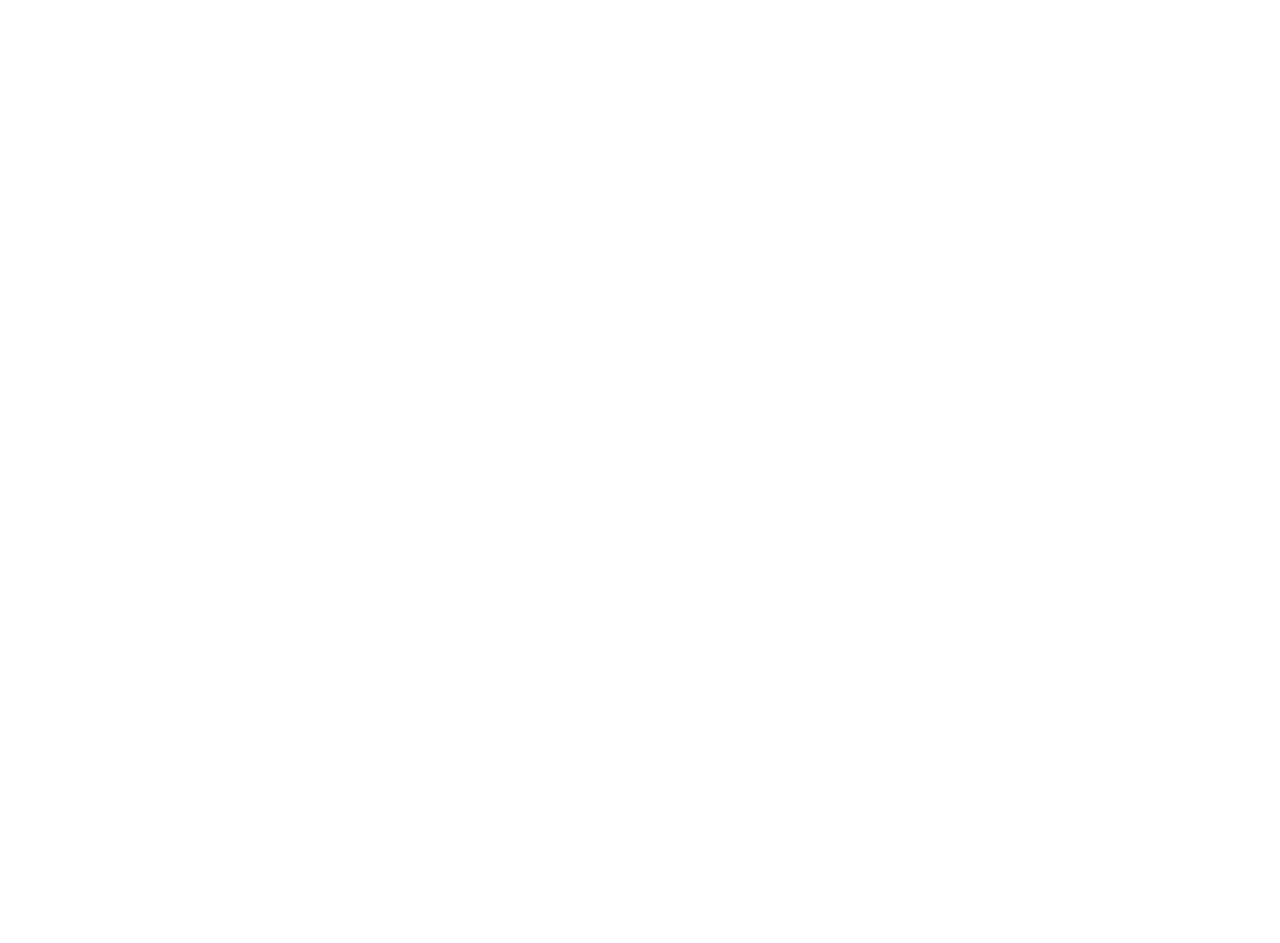
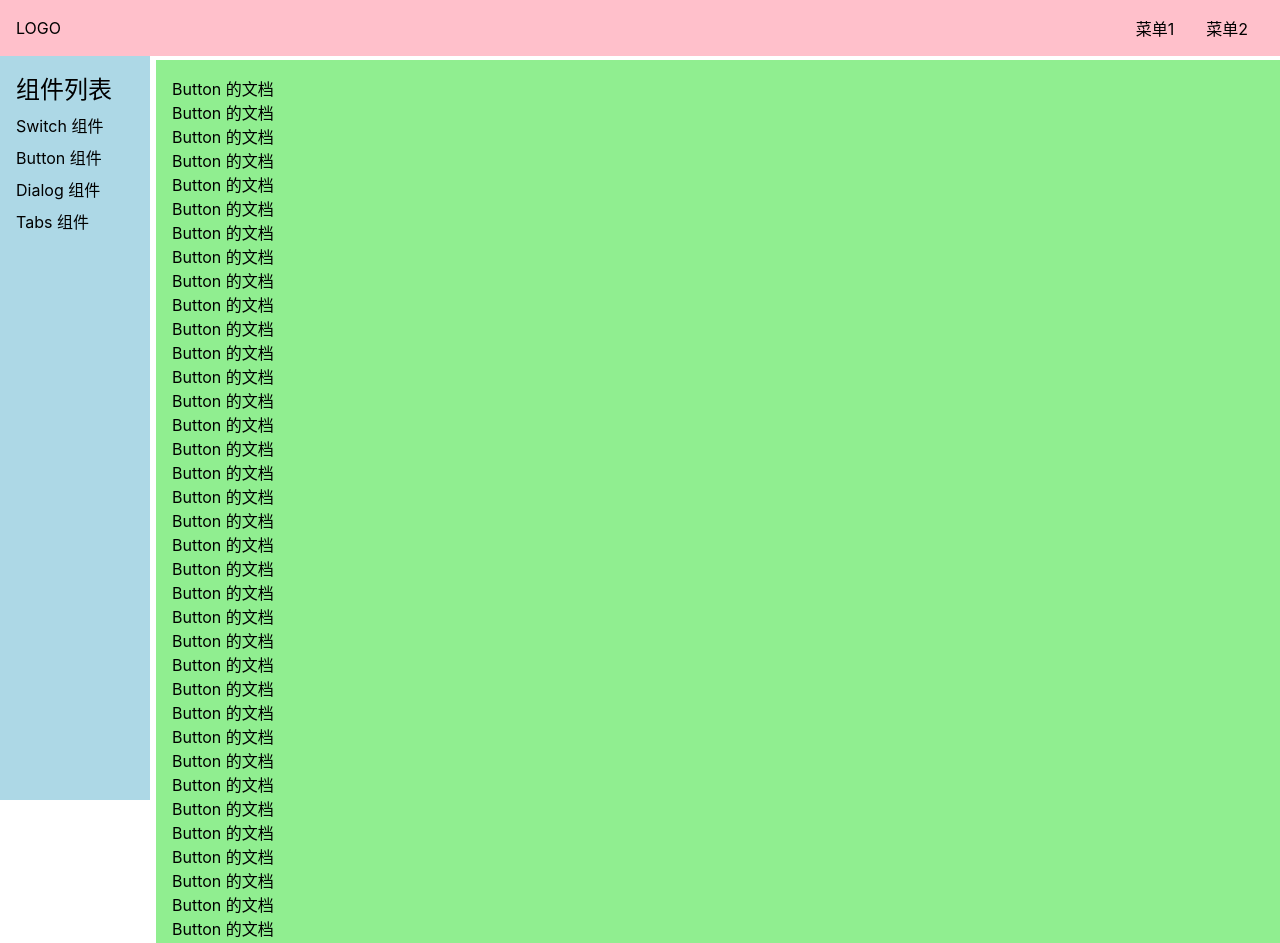
Before and after one commit to violateer/vo-ui, a Vue app: page /#/doc/button in a window 1280 px wide. Before the commit this address had no page. Shown: the top 943 px of the page. Before the commit the page ends 800 px from the top, so only its background shows below. Built offline with nearby package versions, Linux system fonts and the light colour scheme; the HTML template or start-up script is replaced by a standard one.

Commit message:
填充各组件文档

```diff
--- /dev/null
+++ b/src/components/ButtonDemo.vue
@@ -0,0 +1,114 @@
+<template>
+<div>
+    <p>Button 的文档</p>
+    <p>Button 的文档</p>
+    <p>Button 的文档</p>
+    <p>Button 的文档</p>
+    <p>Button 的文档</p>
+    <p>Button 的文档</p>
+    <p>Button 的文档</p>
+    <p>Button 的文档</p>
+    <p>Button 的文档</p>
+    <p>Button 的文档</p>
+    <p>Button 的文档</p>
+    <p>Button 的文档</p>
+    <p>Button 的文档</p>
+    <p>Button 的文档</p>
+    <p>Button 的文档</p>
+    <p>Button 的文档</p>
+    <p>Button 的文档</p>
+    <p>Button 的文档</p>
+    <p>Button 的文档</p>
+    <p>Button 的文档</p>
+    <p>Button 的文档</p>
+    <p>Button 的文档</p>
+    <p>Button 的文档</p>
+    <p>Button 的文档</p>
+    <p>Button 的文档</p>
+    <p>Button 的文档</p>
+    <p>Button 的文档</p>
+    <p>Button 的文档</p>
+    <p>Button 的文档</p>
+    <p>Button 的文档</p>
+    <p>Button 的文档</p>
+    <p>Button 的文档</p>
+    <p>Button 的文档</p>
+    <p>Button 的文档</p>
+    <p>Button 的文档</p>
+    <p>Button 的文档</p>
+    <p>Button 的文档</p>
+    <p>Button 的文档</p>
+    <p>Button 的文档</p>
+    <p>Button 的文档</p>
+    <p>Button 的文档</p>
+    <p>Button 的文档</p>
+    <p>Button 的文档</p>
+    <p>Button 的文档</p>
+    <p>Button 的文档</p>
+    <p>Button 的文档</p>
+    <p>Button 的文档</p>
+    <p>Button 的文档</p>
+    <p>Button 的文档</p>
+    <p>Button 的文档</p>
+    <p>Button 的文档</p>
+    <p>Button 的文档</p>
+    <p>Button 的文档</p>
+    <p>Button 的文档</p>
+    <p>Button 的文档</p>
+    <p>Button 的文档</p>
+    <p>Button 的文档</p>
+    <p>Button 的文档</p>
+    <p>Button 的文档</p>
+    <p>Button 的文档</p>
+    <p>Button 的文档</p>
+    <p>Button 的文档</p>
+    <p>Button 的文档</p>
+    <p>Button 的文档</p>
+    <p>Button 的文档</p>
+    <p>Button 的文档</p>
+    <p>Button 的文档</p>
+    <p>Button 的文档</p>
+    <p>Button 的文档</p>
+    <p>Button 的文档</p>
+    <p>Button 的文档</p>
+    <p>Button 的文档</p>
+    <p>Button 的文档</p>
+    <p>Button 的文档</p>
+    <p>Button 的文档</p>
+    <p>Button 的文档</p>
+    <p>Button 的文档</p>
+    <p>Button 的文档</p>
+    <p>Button 的文档</p>
+    <p>Button 的文档</p>
+    <p>Button 的文档</p>
+    <p>Button 的文档</p>
+    <p>Button 的文档</p>
+    <p>Button 的文档</p>
+    <p>Button 的文档</p>
+    <p>Button 的文档</p>
+    <p>Button 的文档</p>
+    <p>Button 的文档</p>
+    <p>Button 的文档</p>
+    <p>Button 的文档</p>
+    <p>Button 的文档</p>
+    <p>Button 的文档</p>
+    <p>Button 的文档</p>
+    <p>Button 的文档</p>
+    <p>Button 的文档</p>
+    <p>Button 的文档</p>
+    <p>Button 的文档</p>
+    <p>Button 的文档</p>
+    <p>Button 的文档</p>
+    <p>Button 的文档</p>
+</div>
+</template>
+
+<script>
+export default {
+
+}
+</script>
+
+<style scoped>
+
+</style>
--- /dev/null
+++ b/src/components/DialogDemo.vue
@@ -0,0 +1,114 @@
+<template>
+<div>
+    <p>Dialog 的文档</p>
+    <p>Dialog 的文档</p>
+    <p>Dialog 的文档</p>
+    <p>Dialog 的文档</p>
+    <p>Dialog 的文档</p>
+    <p>Dialog 的文档</p>
+    <p>Dialog 的文档</p>
+    <p>Dialog 的文档</p>
+    <p>Dialog 的文档</p>
+    <p>Dialog 的文档</p>
+    <p>Dialog 的文档</p>
+    <p>Dialog 的文档</p>
+    <p>Dialog 的文档</p>
+    <p>Dialog 的文档</p>
+    <p>Dialog 的文档</p>
+    <p>Dialog 的文档</p>
+    <p>Dialog 的文档</p>
+    <p>Dialog 的文档</p>
+    <p>Dialog 的文档</p>
+    <p>Dialog 的文档</p>
+    <p>Dialog 的文档</p>
+    <p>Dialog 的文档</p>
+    <p>Dialog 的文档</p>
+    <p>Dialog 的文档</p>
+    <p>Dialog 的文档</p>
+    <p>Dialog 的文档</p>
+    <p>Dialog 的文档</p>
+    <p>Dialog 的文档</p>
+    <p>Dialog 的文档</p>
+    <p>Dialog 的文档</p>
+    <p>Dialog 的文档</p>
+    <p>Dialog 的文档</p>
+    <p>Dialog 的文档</p>
+    <p>Dialog 的文档</p>
+    <p>Dialog 的文档</p>
+    <p>Dialog 的文档</p>
+    <p>Dialog 的文档</p>
+    <p>Dialog 的文档</p>
+    <p>Dialog 的文档</p>
+    <p>Dialog 的文档</p>
+    <p>Dialog 的文档</p>
+    <p>Dialog 的文档</p>
+    <p>Dialog 的文档</p>
+    <p>Dialog 的文档</p>
+    <p>Dialog 的文档</p>
+    <p>Dialog 的文档</p>
+    <p>Dialog 的文档</p>
+    <p>Dialog 的文档</p>
+    <p>Dialog 的文档</p>
+    <p>Dialog 的文档</p>
+    <p>Dialog 的文档</p>
+    <p>Dialog 的文档</p>
+    <p>Dialog 的文档</p>
+    <p>Dialog 的文档</p>
+    <p>Dialog 的文档</p>
+    <p>Dialog 的文档</p>
+    <p>Dialog 的文档</p>
+    <p>Dialog 的文档</p>
+    <p>Dialog 的文档</p>
+    <p>Dialog 的文档</p>
+    <p>Dialog 的文档</p>
+    <p>Dialog 的文档</p>
+    <p>Dialog 的文档</p>
+    <p>Dialog 的文档</p>
+    <p>Dialog 的文档</p>
+    <p>Dialog 的文档</p>
+    <p>Dialog 的文档</p>
+    <p>Dialog 的文档</p>
+    <p>Dialog 的文档</p>
+    <p>Dialog 的文档</p>
+    <p>Dialog 的文档</p>
+    <p>Dialog 的文档</p>
+    <p>Dialog 的文档</p>
+    <p>Dialog 的文档</p>
+    <p>Dialog 的文档</p>
+    <p>Dialog 的文档</p>
+    <p>Dialog 的文档</p>
+    <p>Dialog 的文档</p>
+    <p>Dialog 的文档</p>
+    <p>Dialog 的文档</p>
+    <p>Dialog 的文档</p>
+    <p>Dialog 的文档</p>
+    <p>Dialog 的文档</p>
+    <p>Dialog 的文档</p>
+    <p>Dialog 的文档</p>
+    <p>Dialog 的文档</p>
+    <p>Dialog 的文档</p>
+    <p>Dialog 的文档</p>
+    <p>Dialog 的文档</p>
+    <p>Dialog 的文档</p>
+    <p>Dialog 的文档</p>
+    <p>Dialog 的文档</p>
+    <p>Dialog 的文档</p>
+    <p>Dialog 的文档</p>
+    <p>Dialog 的文档</p>
+    <p>Dialog 的文档</p>
+    <p>Dialog 的文档</p>
+    <p>Dialog 的文档</p>
+    <p>Dialog 的文档</p>
+    <p>Dialog 的文档</p>
+</div>
+</template>
+
+<script>
+export default {
+
+}
+</script>
+
+<style scoped>
+
+</style>
--- /dev/null
+++ b/src/components/DocDemo.vue
@@ -0,0 +1,15 @@
+<template>
+<div>
+    Doc默认页面
+</div>
+</template>
+
+<script>
+export default {
+
+}
+</script>
+
+<style scoped>
+
+</style>
--- /dev/null
+++ b/src/components/TabsDemo.vue
@@ -0,0 +1,114 @@
+<template>
+<div>
+    <p>Tabs 的文档</p>
+    <p>Tabs 的文档</p>
+    <p>Tabs 的文档</p>
+    <p>Tabs 的文档</p>
+    <p>Tabs 的文档</p>
+    <p>Tabs 的文档</p>
+    <p>Tabs 的文档</p>
+    <p>Tabs 的文档</p>
+    <p>Tabs 的文档</p>
+    <p>Tabs 的文档</p>
+    <p>Tabs 的文档</p>
+    <p>Tabs 的文档</p>
+    <p>Tabs 的文档</p>
+    <p>Tabs 的文档</p>
+    <p>Tabs 的文档</p>
+    <p>Tabs 的文档</p>
+    <p>Tabs 的文档</p>
+    <p>Tabs 的文档</p>
+    <p>Tabs 的文档</p>
+    <p>Tabs 的文档</p>
+    <p>Tabs 的文档</p>
+    <p>Tabs 的文档</p>
+    <p>Tabs 的文档</p>
+    <p>Tabs 的文档</p>
+    <p>Tabs 的文档</p>
+    <p>Tabs 的文档</p>
+    <p>Tabs 的文档</p>
+    <p>Tabs 的文档</p>
+    <p>Tabs 的文档</p>
+    <p>Tabs 的文档</p>
+    <p>Tabs 的文档</p>
+    <p>Tabs 的文档</p>
+    <p>Tabs 的文档</p>
+    <p>Tabs 的文档</p>
+    <p>Tabs 的文档</p>
+    <p>Tabs 的文档</p>
+    <p>Tabs 的文档</p>
+    <p>Tabs 的文档</p>
+    <p>Tabs 的文档</p>
+    <p>Tabs 的文档</p>
+    <p>Tabs 的文档</p>
+    <p>Tabs 的文档</p>
+    <p>Tabs 的文档</p>
+    <p>Tabs 的文档</p>
+    <p>Tabs 的文档</p>
+    <p>Tabs 的文档</p>
+    <p>Tabs 的文档</p>
+    <p>Tabs 的文档</p>
+    <p>Tabs 的文档</p>
+    <p>Tabs 的文档</p>
+    <p>Tabs 的文档</p>
+    <p>Tabs 的文档</p>
+    <p>Tabs 的文档</p>
+    <p>Tabs 的文档</p>
+    <p>Tabs 的文档</p>
+    <p>Tabs 的文档</p>
+    <p>Tabs 的文档</p>
+    <p>Tabs 的文档</p>
+    <p>Tabs 的文档</p>
+    <p>Tabs 的文档</p>
+    <p>Tabs 的文档</p>
+    <p>Tabs 的文档</p>
+    <p>Tabs 的文档</p>
+    <p>Tabs 的文档</p>
+    <p>Tabs 的文档</p>
+    <p>Tabs 的文档</p>
+    <p>Tabs 的文档</p>
+    <p>Tabs 的文档</p>
+    <p>Tabs 的文档</p>
+    <p>Tabs 的文档</p>
+    <p>Tabs 的文档</p>
+    <p>Tabs 的文档</p>
+    <p>Tabs 的文档</p>
+    <p>Tabs 的文档</p>
+    <p>Tabs 的文档</p>
+    <p>Tabs 的文档</p>
+    <p>Tabs 的文档</p>
+    <p>Tabs 的文档</p>
+    <p>Tabs 的文档</p>
+    <p>Tabs 的文档</p>
+    <p>Tabs 的文档</p>
+    <p>Tabs 的文档</p>
+    <p>Tabs 的文档</p>
+    <p>Tabs 的文档</p>
+    <p>Tabs 的文档</p>
+    <p>Tabs 的文档</p>
+    <p>Tabs 的文档</p>
+    <p>Tabs 的文档</p>
+    <p>Tabs 的文档</p>
+    <p>Tabs 的文档</p>
+    <p>Tabs 的文档</p>
+    <p>Tabs 的文档</p>
+    <p>Tabs 的文档</p>
+    <p>Tabs 的文档</p>
+    <p>Tabs 的文档</p>
+    <p>Tabs 的文档</p>
+    <p>Tabs 的文档</p>
+    <p>Tabs 的文档</p>
+    <p>Tabs 的文档</p>
+    <p>Tabs 的文档</p>
+</div>
+</template>
+
+<script>
+export default {
+
+}
+</script>
+
+<style scoped>
+
+</style>
```
Also changed, not shown: src/router.ts (+9 -1 lines).
